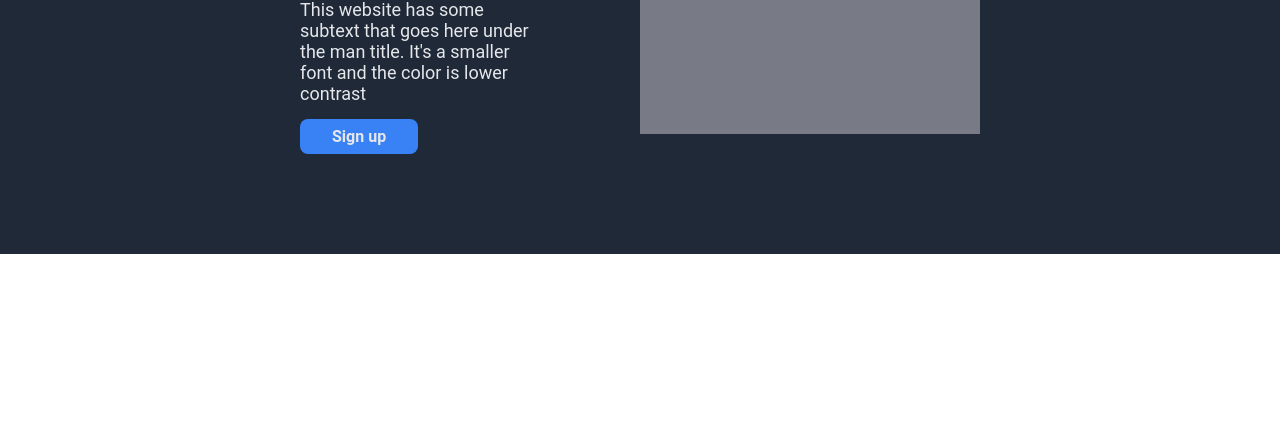
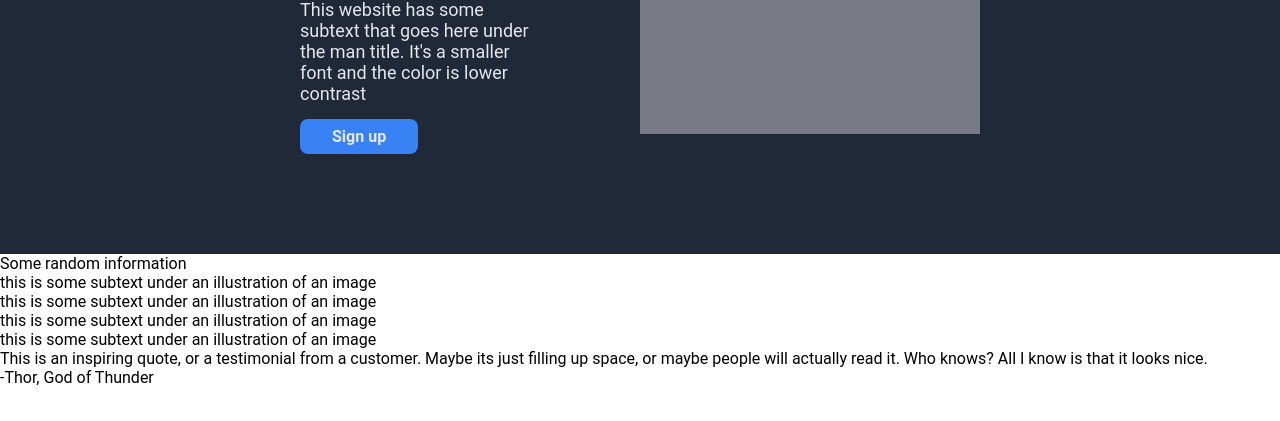
Before and after one commit to dyylawn/landing-page, a plain HTML site: page index.html in a window 1280 px wide. Shown: the part 315-736 px from the top of the page. Drawn offline with Linux system fonts and the light colour scheme.

Commit message:
section two & three complete

```diff
--- a/index.html
+++ b/index.html
@@ -33,9 +33,33 @@
                 <div class="placeholder">this is a placeholder for an image</div>
             </div>
         </div>
+    </div>
     <div class="section-two">
+        <div class="title">Some random information</div>
+        <div class="container">
+            <div class="swag">
+                <div class="box"></div>
+                <div class="text">this is some subtext under an illustration of an image</div>
+            </div>
+            <div class="swag">
+                <div class="box"></div>
+                <div class="text">this is some subtext under an illustration of an image</div>
+            </div>
+            <div class="swag">
+                <div class="box"></div>
+                <div class="text">this is some subtext under an illustration of an image</div>
+            </div>
+            <div class="swag">
+                <div class="box"></div>
+                <div class="text">this is some subtext under an illustration of an image</div>
+            </div>
+        </div>
     </div>
     <div class="section-three">
+        <div class="quote">
+                This is an inspiring quote, or a testimonial from a customer. Maybe its just filling up space, or maybe people will actually read it. Who knows? All I know is that it looks nice.
+        </div>
+        <div class="author">-Thor, God of Thunder</div>
     </div>
     <div class="section-four">
     </div>
```
